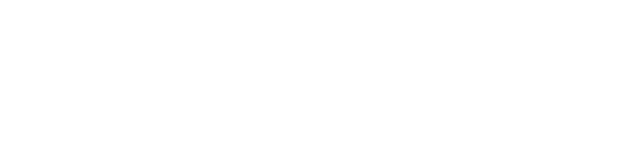
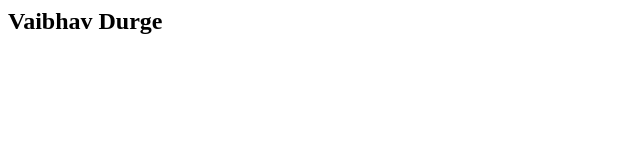
Before and after one commit to VaibhavDurge/Gitdemo, a plain HTML site: page index.html in a window 1280 px wide. Shown: the whole page, without its empty margins (0-640 px from the left). Drawn offline with Linux system fonts and the light colour scheme.

Commit message:
add file

```diff
--- a/index.html
+++ b/index.html
@@ -1 +1 @@
-<h2></h2>
+<h2>Vaibhav Durge</h2>
```
